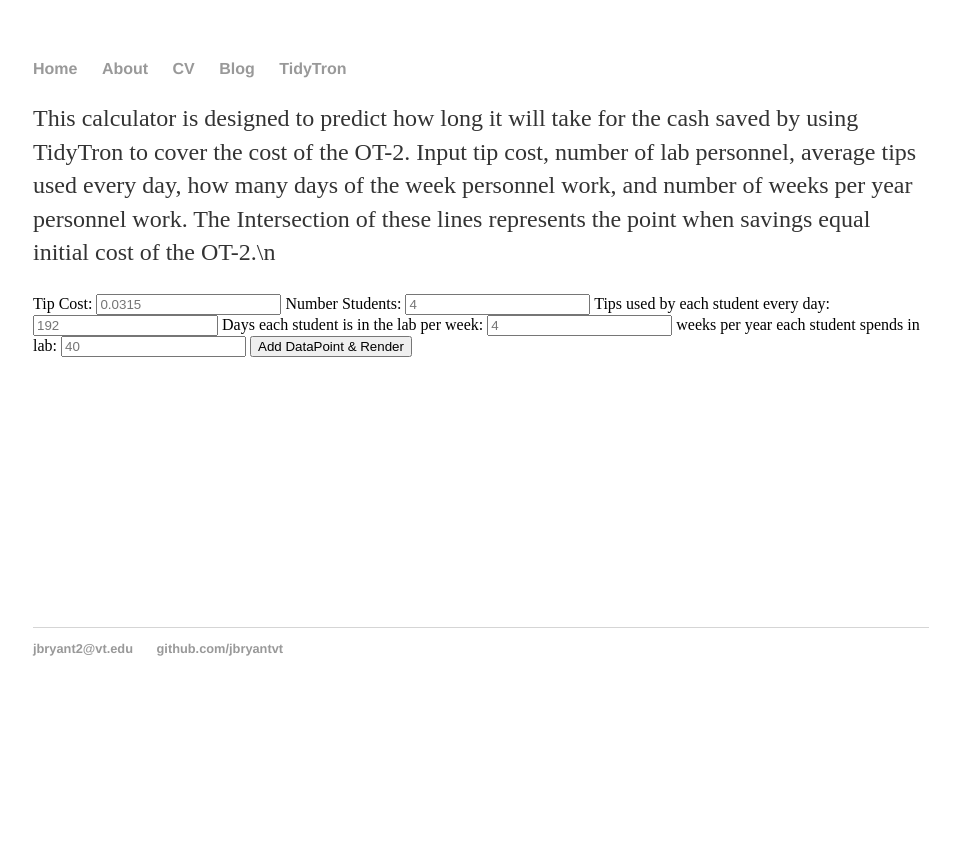
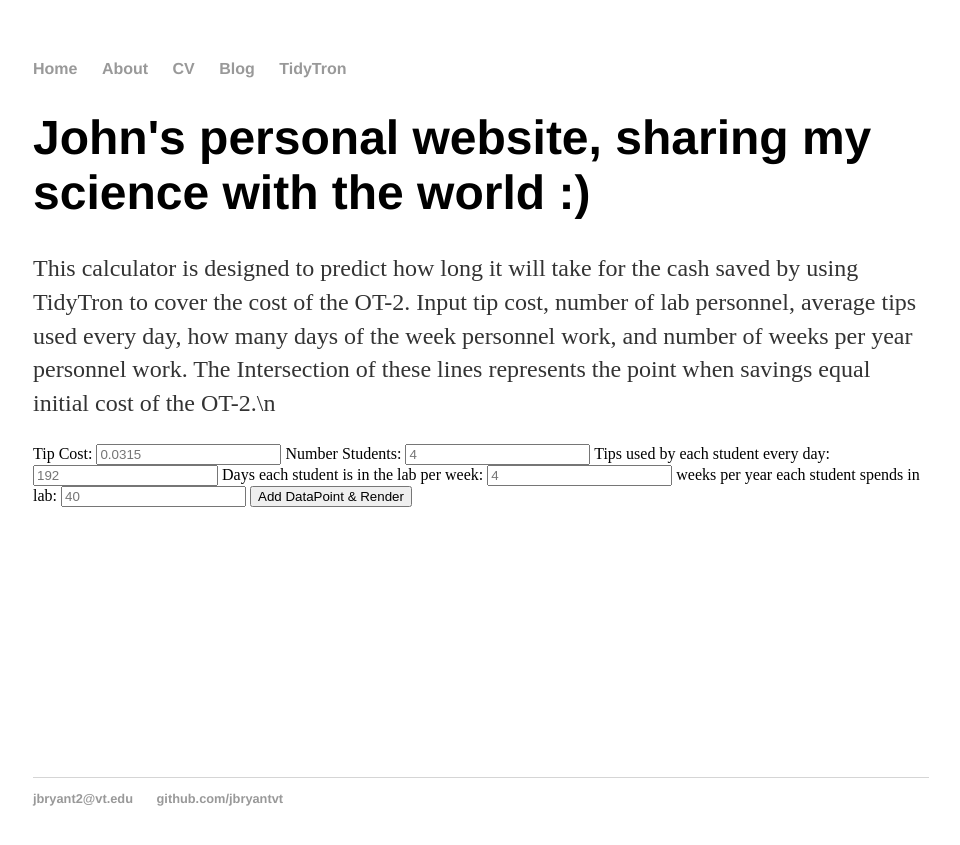
Before and after one commit to jbryantvt/jbryantvt.github.io, a Jekyll site: the page built from TidyTron/index.html, in a window 1280 px wide. Shown: the top 845 px of the page, without its empty margins (159-1119 px from the left). Built offline with Jekyll 4.4.1, drawn with Linux system fonts in a browser that asks for light colours.

Commit message:
Update index.html

```diff
--- a/TidyTron/index.html
+++ b/TidyTron/index.html
@@ -10,6 +10,7 @@
     <title>Cash Savings on Tips with TidyTron</title>
 </head>
 
+<h1>John's personal website, sharing my science with the world :)</h1>
     <p>
      This calculator is designed to predict how long it will take for the cash saved by using TidyTron to cover the cost of the OT-2. Input tip cost, number of lab personnel, average
         tips used every day, how many days of the week personnel work, and number of weeks per year personnel work. The Intersection of these lines represents the point when savings equal
```
